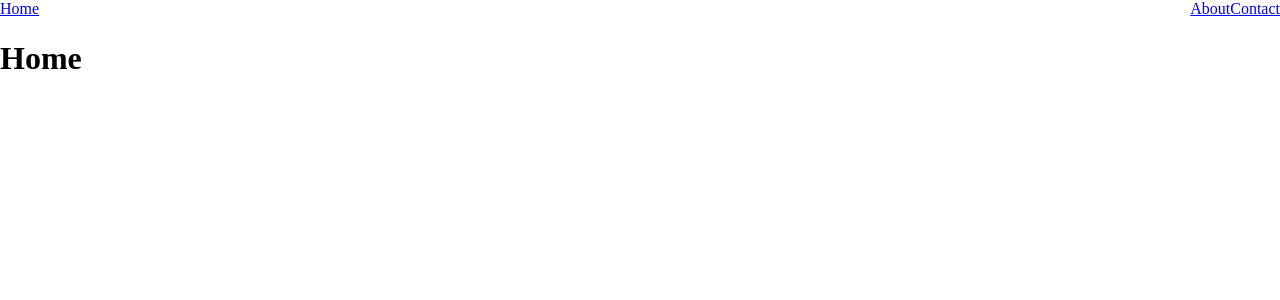
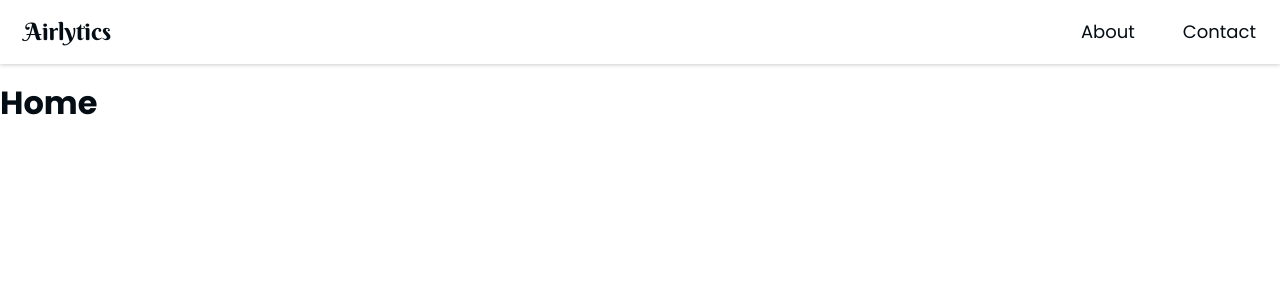
Before and after one commit to SavePointSam/Airlytics, a React (Create React App) app in the folder applications/website/: page / in a window 1280 px wide. Shown: the top 300 px of the page. Built offline with nearby package versions, Linux system fonts and the light colour scheme.

Commit message:
feat: add styling to main navigation

```diff
--- a/applications/website/public/index.html
+++ b/applications/website/public/index.html
@@ -3,6 +3,10 @@
   <head>
     <meta charset="utf-8" />
     <link rel="icon" href="%PUBLIC_URL%/favicon.ico" />
+    <link
+      href="https://fonts.googleapis.com/css2?family=Poppins:wght@400;700&family=Berkshire+Swash&display=swap"
+      rel="stylesheet"
+    />
     <meta name="viewport" content="width=device-width, initial-scale=1" />
     <meta name="theme-color" content="#000000" />
     <meta
--- a/applications/website/src/App.tsx
+++ b/applications/website/src/App.tsx
@@ -1,5 +1,6 @@
 import React from 'react';
 import { BrowserRouter, Routes, Route } from 'react-router-dom';
+import { Global, css } from '@emotion/core';
 
 import { ModalManager } from './context/modal';
 import MainNavigation from './components/MainNavigation';
@@ -9,6 +10,26 @@ import ContactPage from './routes/Contact';
 
 export default function App() {
   return (
+    <React.Fragment>
+      <Global
+        styles={css`
+          * {
+            font-family: 'Poppins', sans-serif;
+            color: #040d14;
+          }
+
+          a {
+            text-decoration: none;
+          }
+
+          a:hover {
+            color: #f47c20;
+            border-bottom: 2px solid #f47c20;
+            margin-bottom: -2px;
+          }
+        `}
+      />
+
       <BrowserRouter>
         <ModalManager>
           <MainNavigation />
@@ -19,5 +40,6 @@ export default function App() {
           </Routes>
         </ModalManager>
       </BrowserRouter>
+    </React.Fragment>
   );
 }
--- a/applications/website/src/components/Box.tsx
+++ b/applications/website/src/components/Box.tsx
@@ -13,10 +13,16 @@ export interface Props {
   alignItems?: Align;
   flex?: string;
   width?: string;
+  height?: string;
+  padding?: string;
+  backgroundColor?: string;
+  boxShadow?: string;
   children?: React.ReactNode;
 }
 
 const Box = styled('div')<Props>`
+  box-sizing: border-box;
+  position: relative;
   display: flex;
   flex-flow: ${({ flexDirection = 'row' }) => flexDirection}
     ${({ wrap = false }) => (wrap ? 'wrap' : 'nowrap')};
@@ -24,7 +30,10 @@ const Box = styled('div')<Props>`
   align-items: ${({ alignItems = 'flex-start' }) => alignItems};
   flex: ${({ flex = '0 1 auto' }) => flex};
   width: ${({ width = 'auto' }) => width};
-  position: relative;
+  height: ${({ height = 'auto' }) => height};
+  padding: ${({ padding = '0' }) => padding};
+  background-color: ${({ backgroundColor = 'transparent' }) => backgroundColor};
+  box-shadow: ${({ boxShadow = 'none' }) => boxShadow};
 `;
 
 export default Box;
--- /dev/null
+++ b/applications/website/src/components/IconButton.tsx
@@ -0,0 +1,21 @@
+import React from 'react';
+import styled from '@emotion/styled/macro';
+
+interface Props {
+  children: React.ReactNode;
+  onClick: (event: React.MouseEvent<HTMLButtonElement, MouseEvent>) => void;
+}
+
+const Button = styled('button')`
+  background: none;
+  border: none;
+  padding: 0;
+`;
+
+export default function IconButton({ children, onClick }: Props) {
+  return (
+    <Button type="button" onClick={onClick}>
+      {children}
+    </Button>
+  );
+}
--- a/applications/website/src/components/MainNavigation.tsx
+++ b/applications/website/src/components/MainNavigation.tsx
@@ -1,5 +1,5 @@
 import React from 'react';
-import { Link, NavLink } from 'react-router-dom';
+import { NavLink } from 'react-router-dom';
 import { useMediaQuery } from 'react-responsive';
 import styled from '@emotion/styled/macro';
 
@@ -8,6 +8,7 @@ import Row from './Row';
 import Column from './Column';
 import MenuIcon from './MenuIcon';
 import CloseIcon from './CloseIcon';
+import IconButton from './IconButton';
 
 const ModalContainer = styled('div')`
   position: absolute;
@@ -17,25 +18,58 @@ const ModalContainer = styled('div')`
   left: 0;
   z-index: 10;
 
-  background-color: #80deea;
+  background-color: #ffffff;
   scroll-x: hidden;
   scroll-y: auto;
 `;
 
+const LogoNavLink = styled(NavLink)`
+  font-family: 'Berkshire Swash', cursive;
+  font-size: 24px;
+
+  &:hover {
+    color: #040d14;
+    border: none;
+    margin-bottom: 0;
+  }
+`;
+
+const StyledTinyNavLink = styled(NavLink)`
+  font-size: 18px;
+  margin-top: 18px;
+`;
+
 function ModalNavigation() {
   const { dismiss } = useModal();
+  const handleClick = () => dismiss();
 
   return (
     <ModalContainer>
-      <Column flex="1 1 auto">
-        <Row flex="1 1 auto" justifyContent="flex-end" width="100%">
-          <button type="button" onClick={() => dismiss()}>
+      <Column flex="1 1 auto" alignItems="center">
+        <Row
+          flex="1 1 auto"
+          justifyContent="space-between"
+          alignItems="center"
+          width="100%"
+          height="64px"
+          padding="0 24px"
+        >
+          <LogoNavLink to="/" onClick={handleClick}>
+            Airlytics
+          </LogoNavLink>
+
+          <IconButton onClick={handleClick}>
             <CloseIcon />
-          </button>
+          </IconButton>
         </Row>
 
-        <NavLink to="about">About</NavLink>
-        <NavLink to="contact">Contact</NavLink>
+        <StyledTinyNavLink to="about" onClick={handleClick}>
+          About
+        </StyledTinyNavLink>
+
+        <StyledTinyNavLink to="contact" onClick={handleClick}>
+          Contact
+        </StyledTinyNavLink>
       </Column>
     </ModalContainer>
   );
@@ -45,28 +79,40 @@ function TinyNavigation() {
   const { appoint } = useModal();
 
   return (
-    <button type="button" onClick={() => appoint(<ModalNavigation />)}>
+    <IconButton onClick={() => appoint(<ModalNavigation />)}>
       <MenuIcon />
-    </button>
+    </IconButton>
   );
 }
+
+const StyledNavLink = styled(NavLink)`
+  margin-left: 48px;
+  font-size: 18px;
+`;
 
 function LargeNavigation() {
   return (
     <React.Fragment>
-      <NavLink to="about">About</NavLink>
-      <NavLink to="contact">Contact</NavLink>
+      <StyledNavLink to="about">About</StyledNavLink>
+      <StyledNavLink to="contact">Contact</StyledNavLink>
     </React.Fragment>
   );
 }
 
 export default function MainNavigation() {
-  const isTinyNavigation = useMediaQuery({ query: '(max-width: 1224px)' });
+  const isTinyNavigation = useMediaQuery({ query: '(max-width: 420px)' });
 
   return (
-    <Row justifyContent="space-between">
+    <Row
+      justifyContent="space-between"
+      alignItems="center"
+      height="64px"
+      padding="0 24px"
+      backgroundColor="#ffffff"
+      boxShadow="0px 1px 4px 0px rgba(0,0,0,0.2)"
+    >
       <Row>
-        <Link to="/">Home</Link>
+        <LogoNavLink to="/">Airlytics</LogoNavLink>
       </Row>
       <Row>{isTinyNavigation ? <TinyNavigation /> : <LargeNavigation />}</Row>
     </Row>
```
Lines whose indentation alone changed are shown as unchanged.
